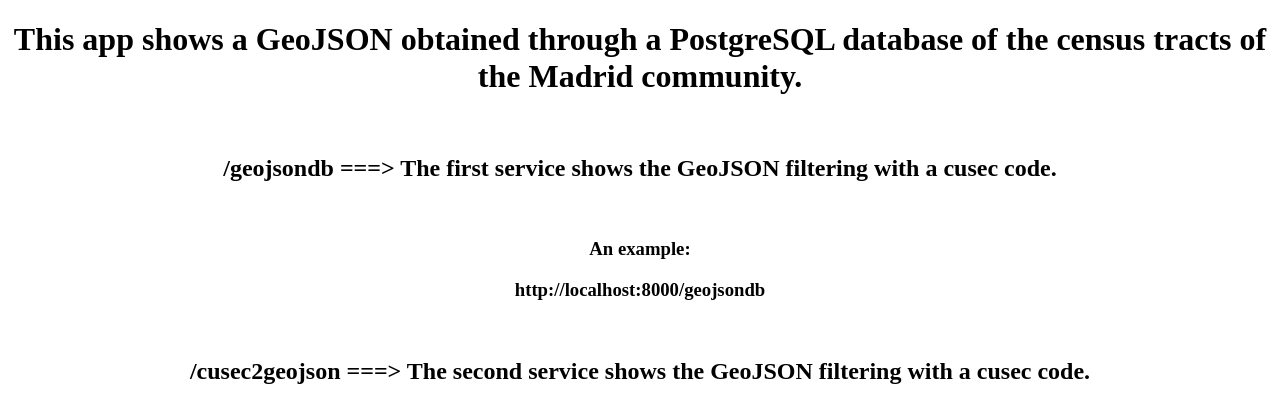
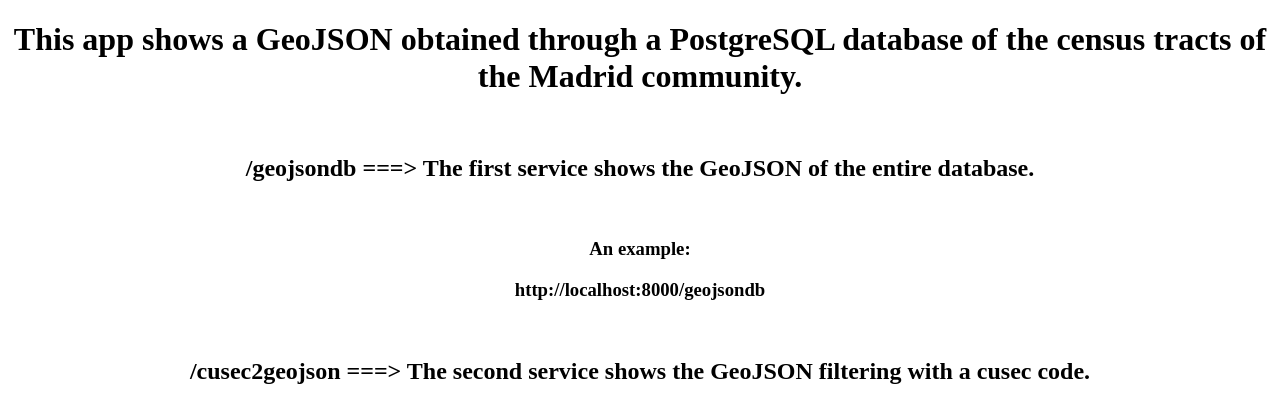
Before and after one commit to MarinTRF/Flask-Postgis-Geojson, a Flask app: page / in a window 1280 px wide. Shown: the top 420 px of the page. Run offline with Flask 2, Linux system fonts and the light colour scheme; some libraries are stand-ins or nearby versions.

Commit message:
Update index.html

```diff
--- a/templates/index.html
+++ b/templates/index.html
@@ -4,7 +4,7 @@
 {% block content %}
 		<h1 align="center">This app shows a GeoJSON obtained through a PostgreSQL database of the census tracts of the Madrid community.</h1><br>
 
-		<h2 align="center"><b>/geojsondb</b> ===> The first service shows the GeoJSON filtering with a cusec code.</h2><br>
+		<h2 align="center"><b>/geojsondb</b> ===> The first service shows the GeoJSON of the entire database.</h2><br>
 		<h3 align="center">An example:</h3>
 		<h3 align="center">http://localhost:8000/geojsondb</h3><br>
 
```
